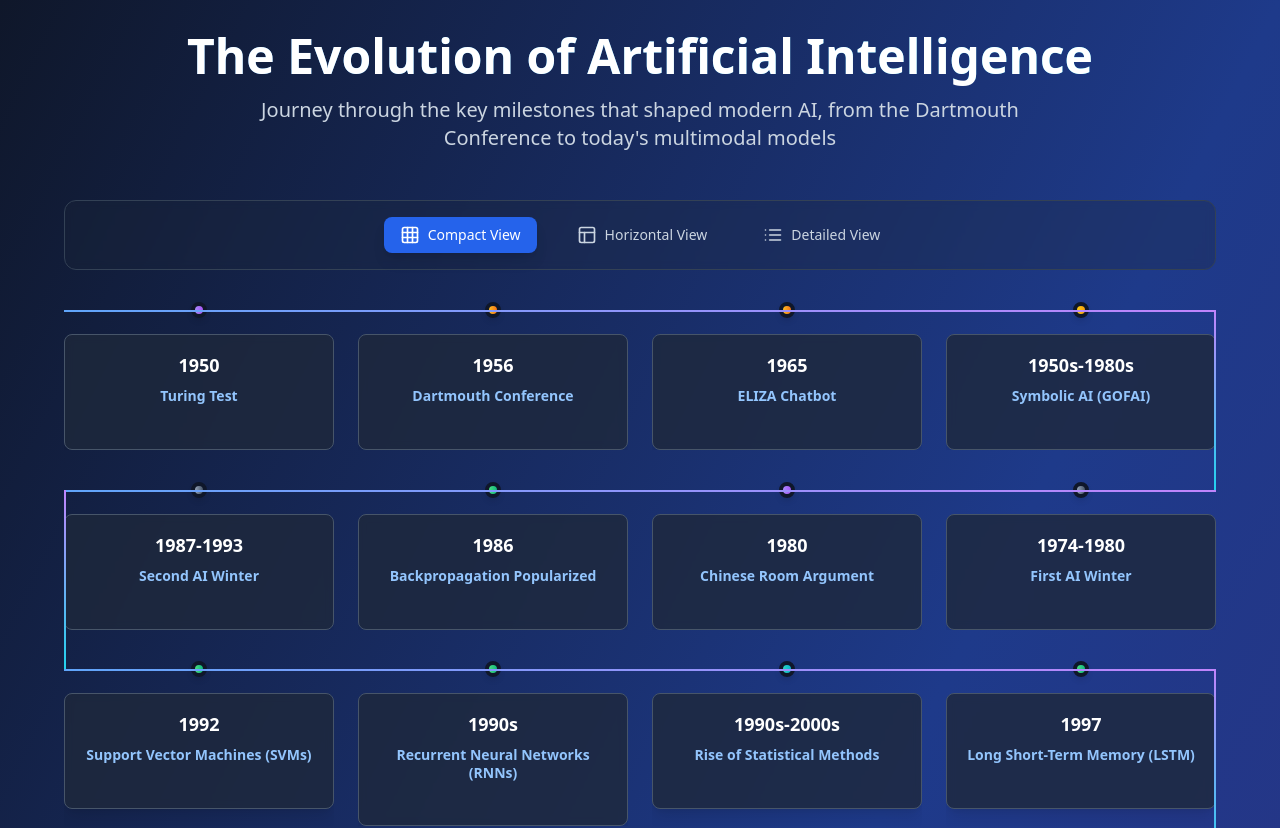
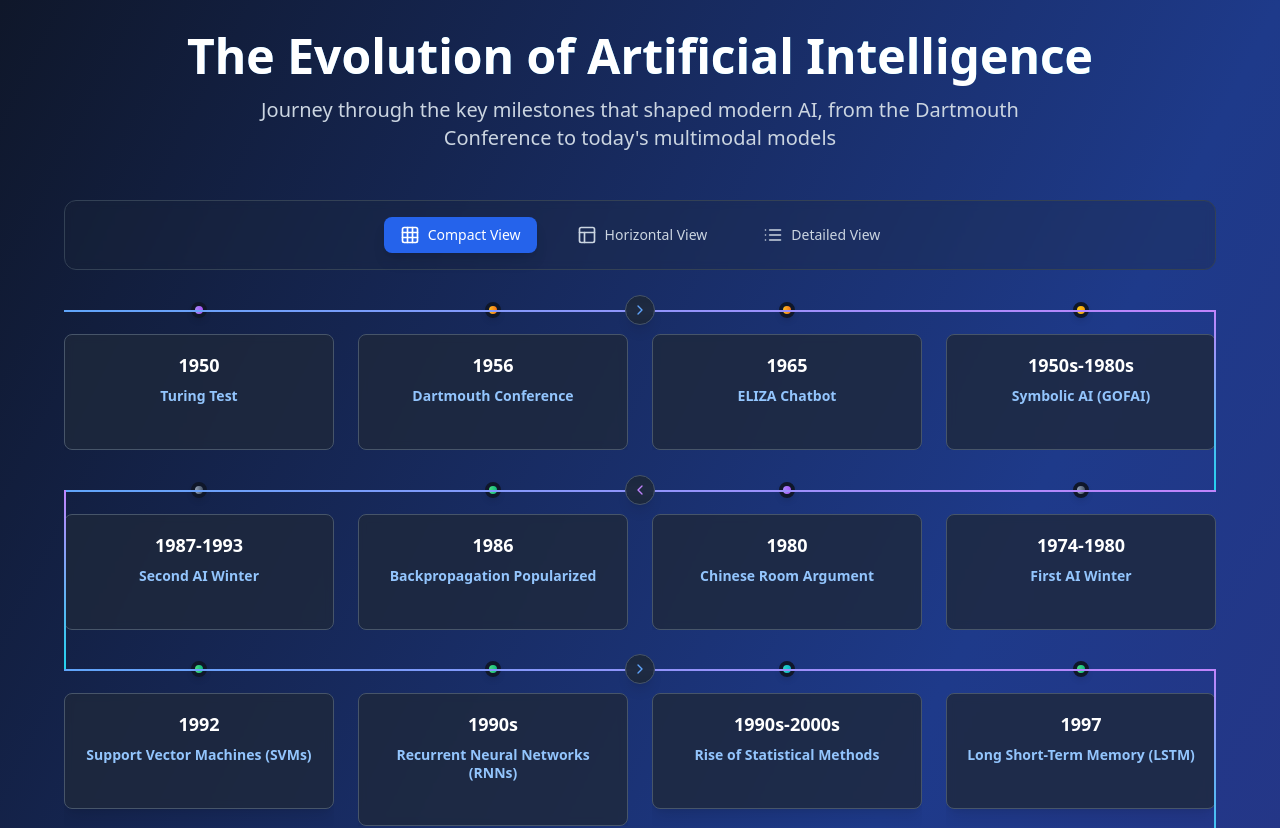
Before and after one commit to malminhas/ai-chronicle-view, a React (Vite) app: page / in a window 1280 px wide. Shown: the top 828 px of the page. Built offline with nearby package versions, Linux system fonts and the light colour scheme.

Commit message:
Add chevron in compact timeline
Add chevron arrows in the middle of the compact timeline to indicate flow direction.

```diff
--- a/src/components/SnakingTimeline.tsx
+++ b/src/components/SnakingTimeline.tsx
@@ -1,5 +1,6 @@
 
 import { useState, useCallback } from "react";
+import { ChevronRight, ChevronLeft } from "lucide-react";
 import { TimelineEventData } from "@/data/timelineData";
 import { getCategoryColor } from "@/utils/categoryUtils";
 
@@ -106,6 +107,19 @@ export const SnakingTimeline = ({ events, onEventClick }: SnakingTimelineProps)
               <div className="absolute top-2 left-0 right-0 h-0.5 bg-gradient-to-r from-blue-400 to-purple-400 z-0"></div>
             )}
 
+            {/* Direction chevron in the middle of the row */}
+            {row.events.length > 1 && rowIndex < rows.length - 1 && (
+              <div className="absolute top-2 left-1/2 transform -translate-x-1/2 -translate-y-1/2 z-20">
+                <div className="bg-slate-800/90 backdrop-blur-sm rounded-full p-1.5 border border-slate-600 shadow-lg animate-pulse">
+                  {row.isReversed ? (
+                    <ChevronLeft className="w-4 h-4 text-purple-400" />
+                  ) : (
+                    <ChevronRight className="w-4 h-4 text-blue-400" />
+                  )}
+                </div>
+              </div>
+            )}
+
             {/* Vertical connecting line to next row */}
             {rowIndex < rows.length - 1 && (
               <div className={`absolute ${row.isReversed ? 'left-0' : 'right-0'} w-0.5 bg-gradient-to-b from-purple-400 to-cyan-400 z-0`}
```
